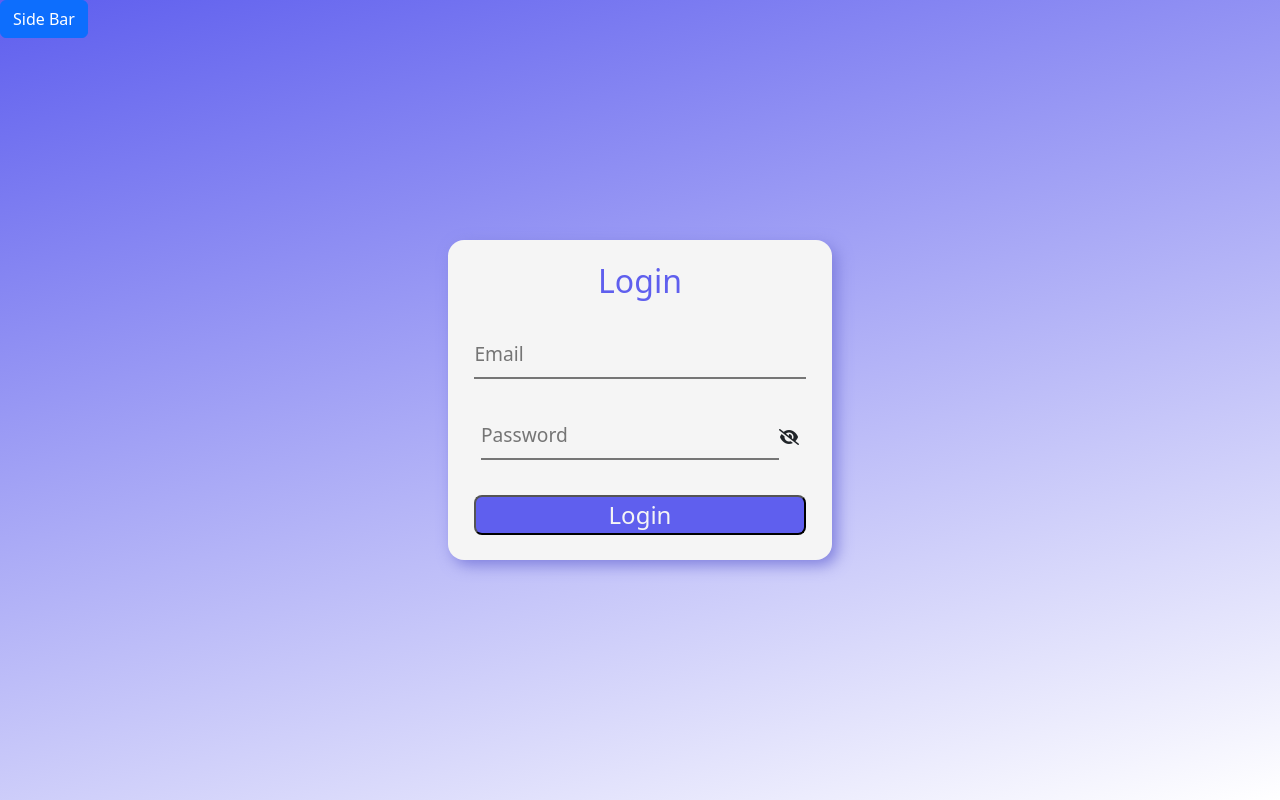
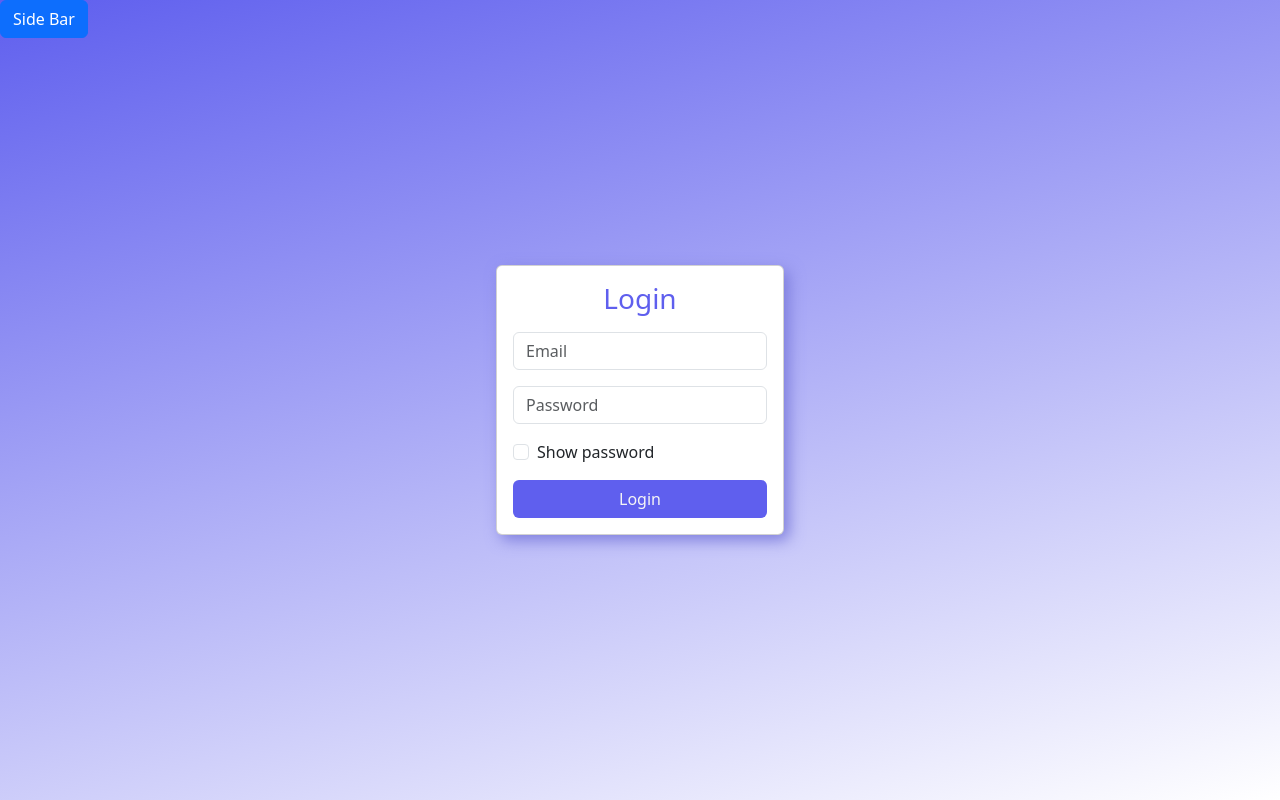
Before and after one commit to neo-omie/CMS-Demo, an Angular app in the folder Frontend/CMS/: page / in a window 1280 px wide. Built offline with nearby package versions, Linux system fonts and the light colour scheme.

Commit message:
Login Component modified

```diff
--- a/Frontend/CMS/src/app/components/auth/login/login.component.css
+++ b/Frontend/CMS/src/app/components/auth/login/login.component.css
@@ -1,48 +1,16 @@
-#form{
-    min-height: 220px;
-    height: 40vh;
-    max-height: 600px;
-    min-width: 270px;
-    width: 30vw;
-    max-width: 800px;
+.login-form-card{
     box-shadow: 5px 5px 15px rgb(126, 126, 221);
-    display: flex;
-    flex-direction: column;
-    align-items: center;
-    justify-content: space-around;
-    border-radius: 1rem;
-    background-color: whitesmoke;
-    padding: 0.5rem;
 }
-#label{
-    font-size: clamp(2rem, -1.5rem + 4vw, 7rem);
+.login-title{
+    text-align: center;
     color: rgb(95, 95, 238);
-}
-.fields{
-    display: block;
-    width: 90%;
-    padding: 0.5rem 0;
-    margin: 0.5rem 0;
-    border-width: 0 0 2px 0;
-    font-size: clamp(1.2rem, -1rem + 2vw, 7rem);
-    background-color: whitesmoke;
-}
-.fields:focus{
-    outline: none;
 }
 .fields-error{
     font-size: clamp(1.2rem, -1rem + 2vw, 3rem);
     color: red;
 }
 .button{
-    display: block;
-    width: 90%;
-    margin: 0.5rem;
-    font-size: clamp(1.5rem, -1rem + 2vw, 7rem);
-    min-height: 2rem;
-    height: 5vh;
-    max-height: 7rem;
-    border-radius: 0.5rem;
+    width: 100%;
     background-color: #5f5fee;
     color: whitesmoke;
 }
@@ -70,3 +38,9 @@ input[type="password"]::-ms-reveal {
   input[type="password"]::-moz-placeholder {
     display: none;
   }
+  input[type="checkbox"]:checked{
+    background-color: #5f5fee;
+  }
+  input:focus{
+    box-shadow: 0 0 5px #5f5fee;
+  }
--- a/Frontend/CMS/src/app/components/auth/login/login.component.html
+++ b/Frontend/CMS/src/app/components/auth/login/login.component.html
@@ -1,14 +1,20 @@
-<div>
-    <form id="form" #loginForm = "ngForm" (ngSubmit)="loginUser(loginForm)">
-        <label id="label">Login</label>
-        <input class="fields" #email = "ngModel" name="email" type="email" placeholder="Email" required [(ngModel)] = loginModel.email>
-        <span class="fields-error" *ngIf="email.invalid && email.touched">Email is required</span>
-        <div class="login-password-field-container">
-            <input class="fields" #password = "ngModel" name="password" [type]="loginPasswordEyeOpen ? 'text' : 'password'" placeholder="Password" required [(ngModel)] = loginModel.password>
-            <i *ngIf="loginPasswordEyeOpen" (click)="loginPasswordEyeToggle()" class="fa-solid fa-eye"></i>
-            <i *ngIf="!loginPasswordEyeOpen" (click)="loginPasswordEyeToggle()" class="fa-solid fa-eye-slash"></i>
+<div class="card login-form-card" style="width: 18rem;">
+    <div class="card-body">
+        <h3 class="card-title login-title mb-3">Login</h3>
+        <form #loginForm = "ngForm" (ngSubmit)="loginUser(loginForm)">
+        <div class="mb-3">
+            <input type="email" name="email" #email = "ngModel" class="form-control" id="email" placeholder="Email" required [(ngModel)] = loginModel.email>
         </div>
-        <span class="fields-error" *ngIf="password.invalid && password.touched">Password is required</span>
-        <input class="button" type="submit" value="Login">
-    </form>
+        <div class="mb-3">
+            <input [type]="loginPasswordEyeOpen ? 'text' : 'password'" name="password" #password = "ngModel" class="form-control" id="password" placeholder="Password" required [(ngModel)] = loginModel.password>
+        </div>
+        <div class="mb-3 form-check">
+            <label class="form-check-label" for="showPassword">
+                <input type="checkbox" class="form-check-input" id="showPassword" (change)="loginPasswordEyeToggle()">
+                Show password
+            </label>
+        </div>
+        <button type="submit" class="btn button">Login</button>
+        </form>
+    </div>
 </div>
--- a/Frontend/CMS/src/app/components/side-bar/side-bar.component.css
+++ b/Frontend/CMS/src/app/components/side-bar/side-bar.component.css
@@ -15,7 +15,7 @@
 .sideBar-nav-links{
 display: block;
 text-decoration: none;
-border: 2px solid rgba(95, 95, 238, 1);
+border: 2px solid rgb(95, 95, 238);
 color: rgba(95, 95, 238, 1);
 width: 100%;
 }
--- a/Frontend/CMS/src/styles.css
+++ b/Frontend/CMS/src/styles.css
@@ -4,3 +4,6 @@
     padding: 0;
     box-sizing: border-box;
 }
+.swal2-timer-progress-bar {
+    background-color: rgba(95, 95, 238, 1);
+}
```
Also changed, not shown: 1 other file (tests, documents, lock files or other folders).
